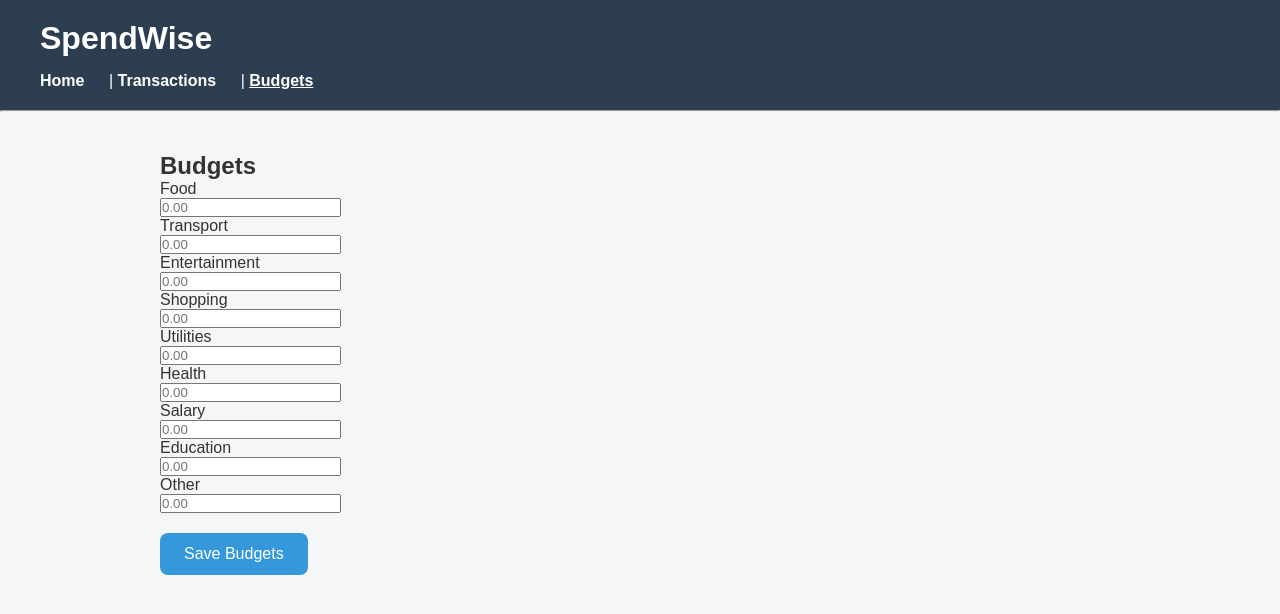
After one commit to CharlesFortuin/SpendWise, a Flask app: page /budgets in a window 1280 px wide. The commit adds this page. Shown: the top 614 px of the page. Run offline with Flask 3, Linux system fonts and the light colour scheme; data that the repository does not hold is empty.

Commit message:
Add budget management and improve navigation

```diff
--- a/app.py
+++ b/app.py
@@ -3,7 +3,8 @@ from flask import (
                    render_template,
                    request,
                    redirect,
-                   url_for)
+                   url_for,
+                   flash)
 from utils.database import (
                             initialize_database,
                             insert_transaction,
@@ -13,9 +14,13 @@ from utils.database import (
                             update_transaction,
                             get_transaction,
                             get_filtered_transactions,
-                            get_expenses_by_category)
+                            get_expenses_by_category,
+                            get_budgets,
+                            save_budget)
 
 app = Flask(__name__)
+
+app.secret_key = "your_secret_key"
 
 CATEGORIES = [
     "Food",
@@ -56,7 +61,8 @@ def home():
         search=search,
         selected_type=selected_type,
         selected_category=selected_category,
-        expenses_by_category=expenses_by_category)
+        expenses_by_category=expenses_by_category,
+        active_page="home")
 
 @app.route("/add", methods=["GET","POST"])
 def add_transaction():
@@ -74,19 +80,21 @@ def add_transaction():
             transaction_type,
             date
         )
-
+        flash("Transaction added successfully!")
         return redirect(url_for("home"))
 
     return render_template(
         "add_transaction.html",
         app_name = "SpendWise",
         categories=CATEGORIES,
-        transaction_types=TRANSACTION_TYPES
+        transaction_types=TRANSACTION_TYPES,
+        active_page="transactions"
     )
 
 @app.route("/delete/<int:transaction_id>")
 def delete_transaction(transaction_id):
     remove_transaction(transaction_id)
+    flash("Transaction deleted successfully")
     return redirect(url_for("home"))
 
 @app.route("/edit/<int:transaction_id>",methods=["GET","POST"])
@@ -108,7 +116,7 @@ def edit_transaction(transaction_id):
             transaction_type,
             date
         )
-
+        flash("Transaction updated successfully")
         return redirect(url_for("home"))
 
     return render_template(
@@ -119,6 +127,29 @@ def edit_transaction(transaction_id):
         transaction_types=TRANSACTION_TYPES
     )
 
+@app.route("/budgets", methods=["GET","POST"])
+def budgets():
+    if request.method == "POST":
+        for category in CATEGORIES:
+
+            budget = request.form.get(category)
+
+            if budget:
+                save_budget(category,float(budget))
+
+        flash("Budgets saved successfully!")
+        return redirect(url_for("budgets"))
+
+    budgets = get_budgets()
+
+    return render_template(
+        "budgets.html",
+        app_name = "SpendWise",
+        budgets=budgets,
+        categories=CATEGORIES,
+        active_page="budgets"
+    )
+
 
 if __name__ == "__main__":
     initialize_database()
--- a/static/css/style.css
+++ b/static/css/style.css
@@ -36,6 +36,11 @@ nav a {
 }
 
 nav a:hover {
+    text-decoration: underline;
+}
+
+nav a.active {
+    font-weight: bold;
     text-decoration: underline;
 }
 
@@ -182,3 +187,19 @@ tr:hover {
     max-width: 100%;
     margin: 20px auto;
 }
+
+.flash-messages {
+    list-style: none;
+    padding: 0;
+    margin: 20px;
+}
+
+.flash-messages li {
+    background-color: #d4edda;
+    color: #155724;
+    border: 1px solid #c3e6cb;
+    padding: 12px 16px;
+    margin-bottom: 10px;
+    border-radius: 6px;
+    font-weight: bold;
+}
--- a/templates/base.html
+++ b/templates/base.html
@@ -17,15 +17,37 @@
         <h1>{{ app_name }}</h1>
 
         <nav>
-            <a href="/">Home</a> |
-            <a href="/transactions">Transactions</a> |
-            <a href="/reports">Reports</a>
+            <a  href="{{ url_for('home') }}"
+                class="{% if active_page == 'home' %}active{% endif %}"
+            >
+                Home
+            </a> |
+            <a  href="{{ url_for('add_transaction') }}"
+                class="{% if active_page == 'transactions' %}active{% endif %}"
+            >
+                Transactions
+            </a> |
+            <a  href="{{ url_for('budgets') }}"
+                class="{% if active_page == 'budgets' %}active{% endif %}"
+            >
+                Budgets
+            </a>
         </nav>
 
     </header>
 
 
     <hr>
+
+    {% with messages = get_flashed_messages() %}
+        {% if messages %}
+            <ul class="flash-messages">
+                {% for message in messages %}
+                    <li>{{ message }}</li>
+                {% endfor %}
+            </ul>
+        {% endif %}
+    {% endwith %}
 
     <main>
         {% block content %}
--- /dev/null
+++ b/templates/budgets.html
@@ -0,0 +1,32 @@
+{% extends "base.html" %}
+
+{% block content %}
+
+<h2>Budgets</h2>
+
+<form method="POST">
+
+    {% for category in categories %}
+
+    <p>
+        <label>{{ category }}</label><br>
+
+        <input
+            type="number"
+            name="{{ category }}"
+            step="0.01"
+            min="0"
+            placeholder="0.00"
+            value="{{ budgets.get(category, '') }}"
+        >
+    </p>
+
+    {% endfor %}
+
+    <button type="submit">
+        Save Budgets
+    </button>
+
+</form>
+
+{% endblock %}
--- a/utils/database.py
+++ b/utils/database.py
@@ -15,16 +15,23 @@ def initialize_database():
     cursor = connection.cursor()
 
     cursor.execute("""
-                   CREATE TABLE IF NOT EXISTS transactions
-                   (
-                      id INTEGER PRIMARY KEY AUTOINCREMENT,
-                      title TEXT NOT NULL,
-                      amount REAL NOT NULL,
-                      category TEXT NOT NULL,
-                      type TEXT NOT NULL,
-                      date TEXT NOT NULL
-                   )
-            """)
+                   CREATE TABLE IF NOT EXISTS transactions (
+                        id INTEGER PRIMARY KEY AUTOINCREMENT,
+                        title TEXT NOT NULL,
+                        amount REAL NOT NULL,
+                        category TEXT NOT NULL,
+                        type TEXT NOT NULL,
+                        date TEXT NOT NULL
+                   );
+                """)
+    cursor.execute(
+        """
+            CREATE TABLE IF NOT EXISTS budgets (
+                id INTEGER PRIMARY KEY AUTOINCREMENT,
+                category TEXT NOT NULL UNIQUE,
+                budget REAL NOT NULL
+            );
+        """)
 
     connection.commit()
     connection.close()
@@ -206,3 +213,42 @@ def update_transaction(transaction_id,title,amount,category,transaction_type,dat
 
     connection.commit()
     connection.close()
+
+def get_budgets():
+    connection = get_connection()
+    cursor = connection.cursor()
+
+    cursor.execute(
+        """
+            SELECT *
+            FROM budgets
+        """
+    )
+
+    rows = cursor.fetchall()
+
+    connection.close()
+
+    budgets = {}
+
+    for row in rows:
+        budgets[row["category"]] = row["budget"]
+
+    return budgets
+
+def save_budget(category,budget):
+    connection = get_connection()
+    cursor = connection.cursor()
+
+    cursor.execute(
+        """
+            INSERT INTO budgets (category,budget)
+            VALUES (?, ?)
+            ON CONFLICT(category)
+            DO UPDATE SET
+                budget = excluded.budget
+        """,(category,budget)
+    )
+
+    connection.commit()
+    connection.close()
```
